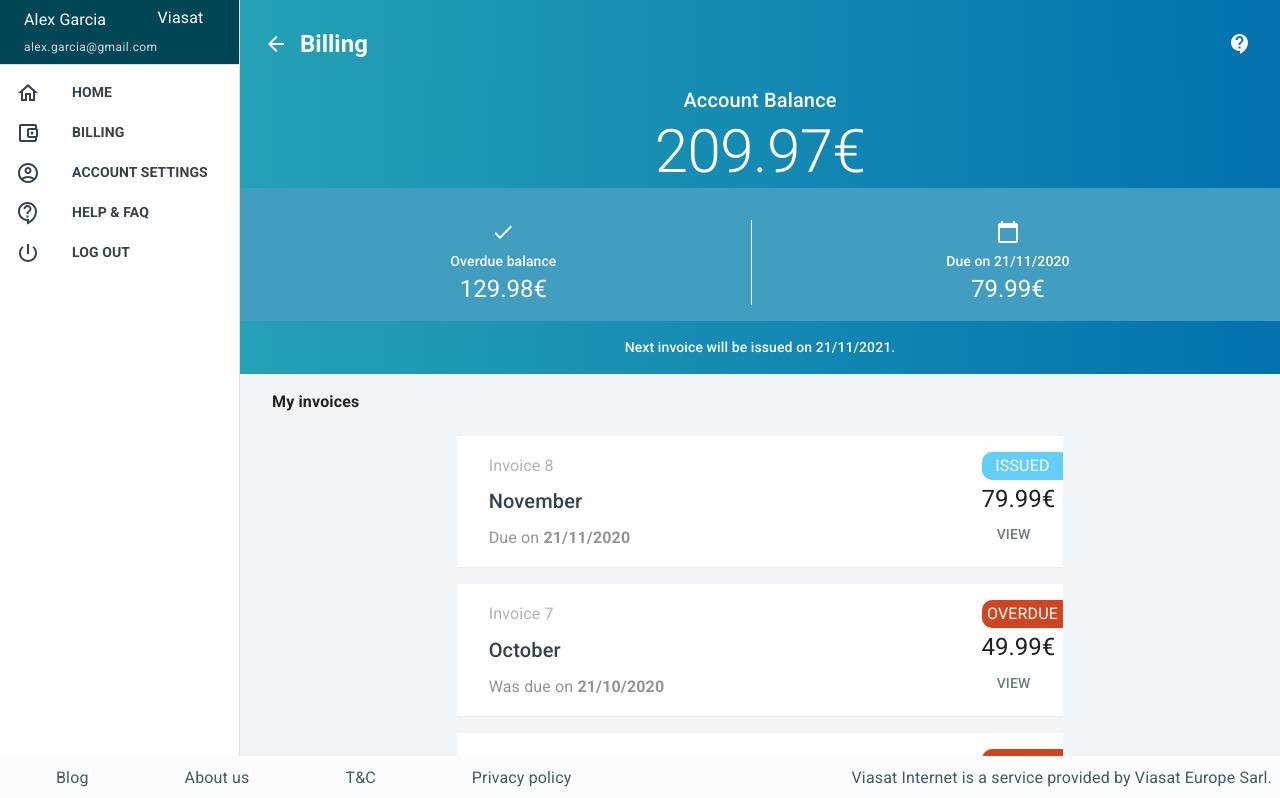
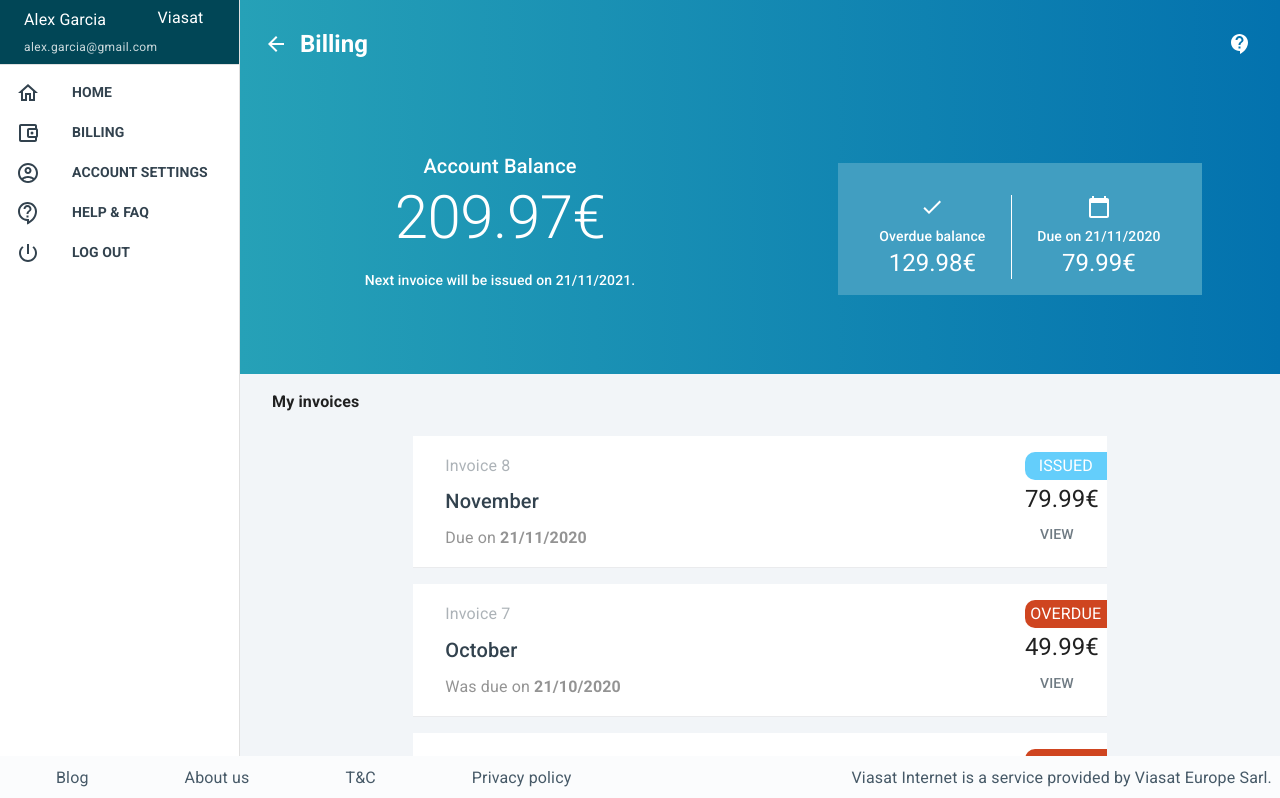
Before and after one commit to anovi0101/billings, a Next.js app: page / in a window 1280 px wide. Shown: the top 798 px of the page. Built offline with nearby package versions, Linux system fonts and the light colour scheme.

Commit message:
Final changes for deploy

```diff
--- a/components/InvoiceCard.js
+++ b/components/InvoiceCard.js
@@ -25,6 +25,9 @@ export default function InvoiceCard(props) {
         maxWidth: 900,
         flexGrow: 1,
         borderRadius: 0,
+        border: props.isSelected
+          ? "2px solid rgba(10, 165, 171, 0.4)"
+          : "undefined",
         boxShadow: "inset 0px -1px 0px rgba(50, 66, 78, 0.1)",
         "&:not(:first-of-type)": { marginTop: "16px" },
       }}
--- a/components/InvoiceDetails.js
+++ b/components/InvoiceDetails.js
@@ -9,11 +9,11 @@ export default function InvoiceDetails(props) {
   return (
     <Grid
       container
+      justifyContent="space-around"
       sx={{
         backgroundColor: " #FFFFFF",
         marginTop: 2,
       }}
-      justifyContent="space-around"
     >
       <Grid container sx={{ padding: 2, justifyContent: "space-between" }}>
         <Typography
@@ -33,7 +33,7 @@ export default function InvoiceDetails(props) {
           </IconButton>
         </Typography>
 
-        <Typography>
+        <Typography component="div">
           <Typography variant="body1" sx={{ color: "#707b83" }}>
             Invoice number
           </Typography>
--- a/components/Invoices.js
+++ b/components/InvoiceList.js
@@ -7,7 +7,7 @@ import { useTheme } from "@mui/material/styles";
 import { useRouter } from "next/router";
 import { useState } from "react";
 
-export default function Invoices(props) {
+export default function InvoiceList(props) {
   const theme = useTheme();
   const isMobile = useMediaQuery(theme.breakpoints.down("lg"));
   const router = useRouter();
@@ -42,11 +42,12 @@ export default function Invoices(props) {
         <Grid item container direction="row">
           <Grid
             item
-            xs={7}
+            xs={8}
             sx={{
               marginLeft: "auto",
               marginRight: "auto",
               flexDirection: "column",
+              minWidth: isMobile ? "90%" : "undefined",
             }}
           >
             {props.invoicesIds.length === 0 && (
@@ -57,6 +58,9 @@ export default function Invoices(props) {
             {props.invoicesIds.map((invoice) => {
               return (
                 <InvoiceCard
+                  isSelected={
+                    selectedInvoice && invoice.id == selectedInvoice.id
+                  }
                   onCardClick={
                     isMobile
                       ? () => router.push(`/invoices/${invoice.id}`)
--- a/pages/index.js
+++ b/pages/index.js
@@ -1,11 +1,14 @@
 import { Divider, Box, Grid, Container, Typography } from "@mui/material";
 import { Check, CalendarToday } from "@mui/icons-material";
 
-import Invoices from "../components/Invoices";
+import InvoiceList from "../components/InvoiceList";
 import AppBarComponent from "../components/AppBar";
 import Footer from "../components/Footer";
 import Sidebar from "../components/Sidebar";
 import * as React from "react";
+
+import useMediaQuery from "@mui/material/useMediaQuery";
+import { useTheme } from "@mui/material/styles";
 
 const drawerWidth = 240;
 
@@ -13,6 +16,8 @@ export default function Home(props) {
   const invoiceNumbers = props.mydata;
   const noInvoices = invoiceNumbers.length === 0;
   const today = new Date();
+  const theme = useTheme();
+  const isMobile = useMediaQuery(theme.breakpoints.down("lg"));
 
   function getOverdueBalance() {
     return invoiceNumbers.reduce(
@@ -62,14 +67,17 @@ export default function Home(props) {
             background: "linear-gradient(90deg, #26A1B7 0%, #0372AE 100%)",
             textAlign: "center",
             height: "290px",
-            display: "grid",
+            display: "flex",
+            alignItems: "center",
           }}
         >
+          <Grid container direction="column">
             <Typography variant="h6">Account Balance</Typography>
             <Typography variant="h2">
               {noInvoices ? "0" : roundAccountBalance()}
               {"\u20AC"}
             </Typography>
+            {isMobile && (
               <Grid
                 container
                 sx={{
@@ -128,12 +136,78 @@ export default function Home(props) {
                   </Typography>
                 </Grid>
               </Grid>
+            )}
             <Typography variant="subtitle2" sx={{ margin: "1rem auto" }}>
               Next invoice will be issued on{" "}
               {`21/${today.getMonth() + 1}/${today.getFullYear()}`}.
             </Typography>
+          </Grid>
+
+          {!isMobile && (
+            <Grid container sx={{ justifyContent: "center" }}>
+              <Grid
+                container
+                sx={{
+                  justifyContent: "space-evenly",
+                  padding: "2rem 1rem 1rem",
+                  backgroundColor: "#419ec1",
+                  maxWidth: "70%",
+                }}
+              >
+                <Grid
+                  item
+                  sx={{
+                    display: noInvoices ? "none" : "flex",
+                    flexDirection: "column",
+                  }}
+                >
+                  <Typography>
+                    <Check />
+                  </Typography>
+                  <Typography variant="subtitle2">Overdue balance</Typography>
+                  <Typography variant="h5">
+                    {getOverdueBalance()}
+                    {"\u20AC"}
+                  </Typography>
+                </Grid>
+
+                <Grid
+                  item
+                  sx={{
+                    display: noInvoices ? "none" : "flex",
+                    flexDirection: "column",
+                  }}
+                >
+                  <Divider
+                    light
+                    orientation="vertical"
+                    sx={{ borderColor: "white" }}
+                  />
+                </Grid>
+
+                <Grid
+                  item
+                  sx={{
+                    display: noInvoices ? "none" : "flex",
+                    flexDirection: "column",
+                  }}
+                >
+                  <Typography>
+                    <CalendarToday />
+                  </Typography>
+                  <Typography variant="subtitle2">
+                    Due on {invoiceNumbers[0]?.due}
+                  </Typography>
+                  <Typography variant="h5">
+                    {invoiceNumbers[0]?.amount}
+                    {"\u20AC"}
+                  </Typography>
+                </Grid>
+              </Grid>
+            </Grid>
+          )}
         </Box>
-        <Invoices invoicesIds={invoiceNumbers} />
+        <InvoiceList invoicesIds={invoiceNumbers} />
       </Container>
 
       <Footer />
```
Lines whose indentation alone changed are shown as unchanged.
